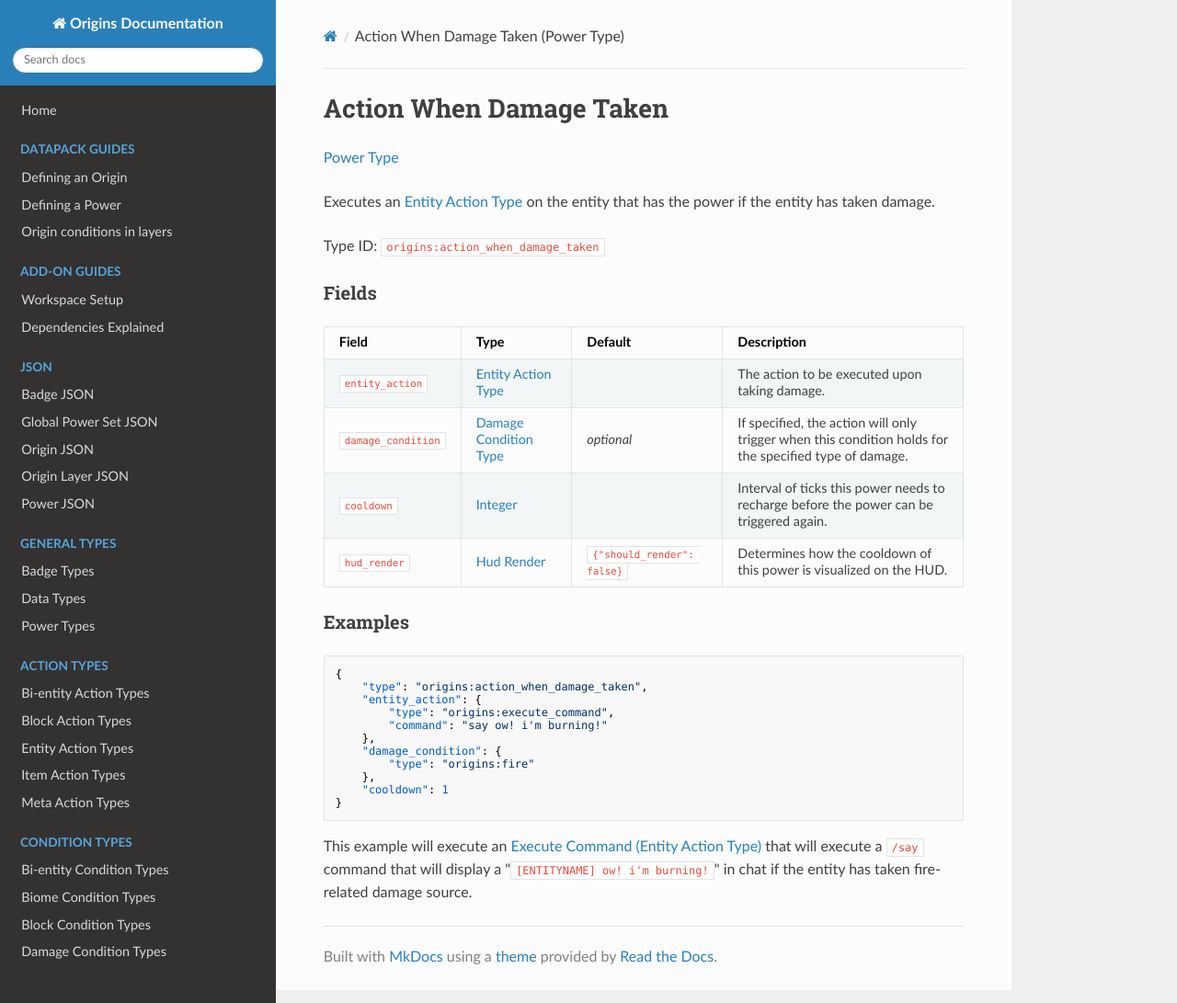
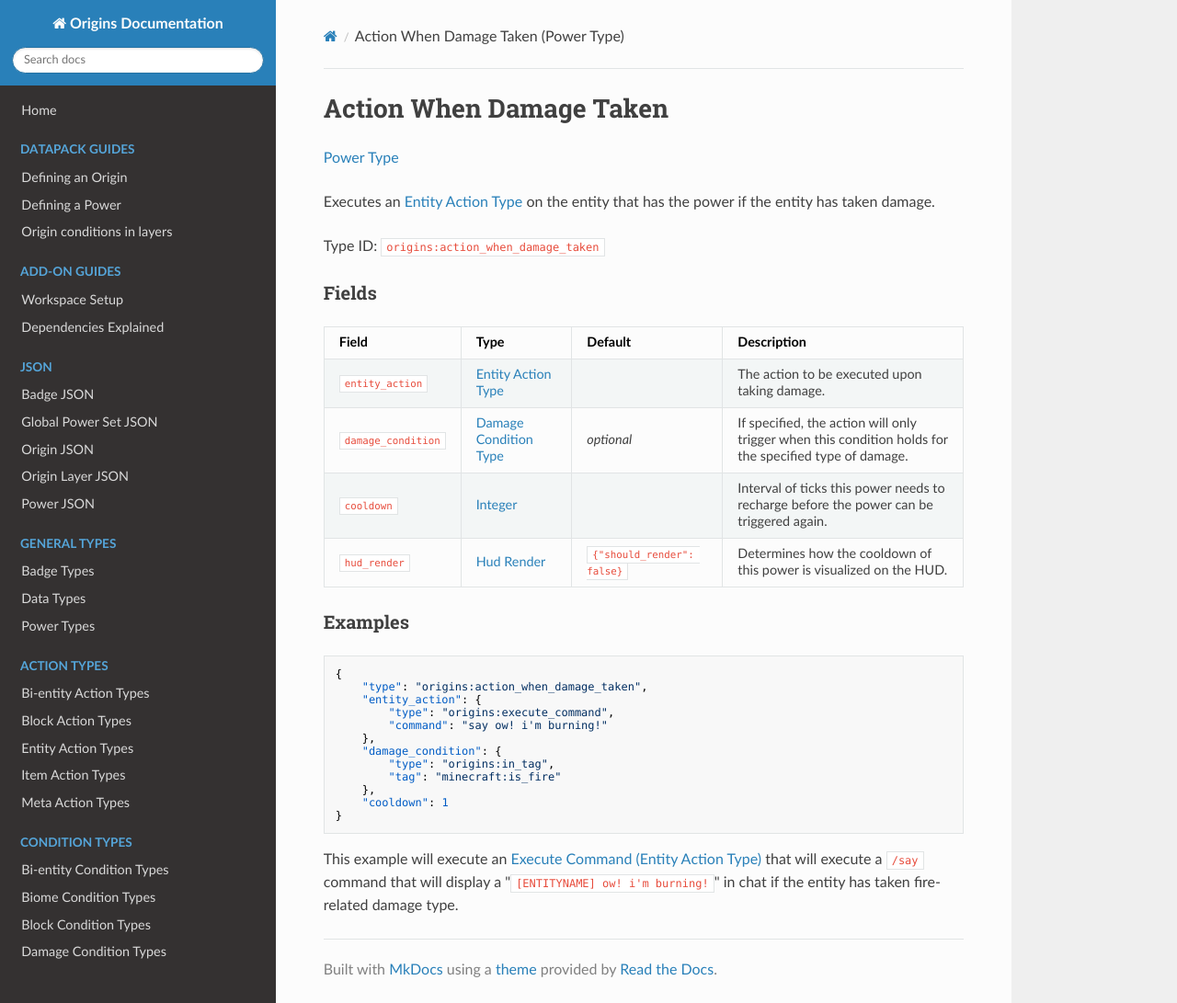
Before and after one commit to apace100/origins-docs, an MkDocs documentation site: the page built from docs/types/power_types/action_when_damage_taken.md, in a window 1280 px wide and 1091 px high. Shown: the whole window at 92% size. Built offline with MkDocs 1.6.1, drawn with Linux system fonts in a browser that asks for light colours; nearby versions of some CDN libraries.

Commit message:
Update `action_when_damage_taken.md` (Power Type)
Change `damage_condition` object in example to use the new
`origins:in_tag` Damage Condition Type, instead of the deprecated
`origins:fire` Damage Condition Type.

````diff
--- a/docs/types/power_types/action_when_damage_taken.md
+++ b/docs/types/power_types/action_when_damage_taken.md
@@ -32,10 +32,11 @@ Field | Type | Default | Description
         "command": "say ow! i'm burning!"
     },
     "damage_condition": {
-        "type": "origins:fire"
+        "type": "origins:in_tag",
+        "tag": "minecraft:is_fire"
     },
     "cooldown": 1
 }
 ```
 
-This example will execute an [Execute Command (Entity Action Type)](../entity_action_types/execute_command.md) that will execute a `/say` command that will display a "`[ENTITYNAME] ow! i'm burning!`" in chat if the entity has taken fire-related damage source.
+This example will execute an [Execute Command (Entity Action Type)](../entity_action_types/execute_command.md) that will execute a `/say` command that will display a "`[ENTITYNAME] ow! i'm burning!`" in chat if the entity has taken fire-related damage type.
````
